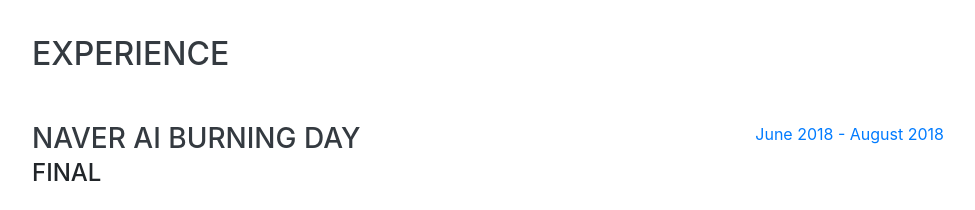
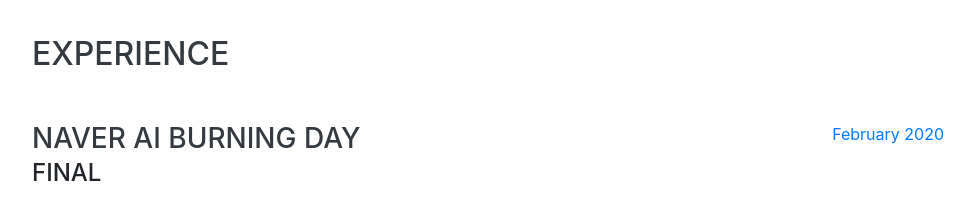
Before and after one commit to ug-kim/ug-kim.github.com, a website with bundled scripts: page index.html in a window 1280 px wide. Shown: the part 3240-3450 px from the top of the page, without its empty margins (288-1263 px from the left). Built offline with nearby package versions, Linux system fonts and the light colour scheme; a web font is replaced by a local one.

Commit message:
portfolio part edited

```diff
--- a/index.html
+++ b/index.html
@@ -198,7 +198,7 @@
               We used React.js, Ruby on Rails and PostgreSQL. I mainly made front-end side.</p>
           </div>
           <div class="resume-date text-md-right">
-            <span class="text-primary">June 2018 - August 2018</span>
+            <span class="text-primary">February 2020</span>
           </div>
         </div>
 
```
